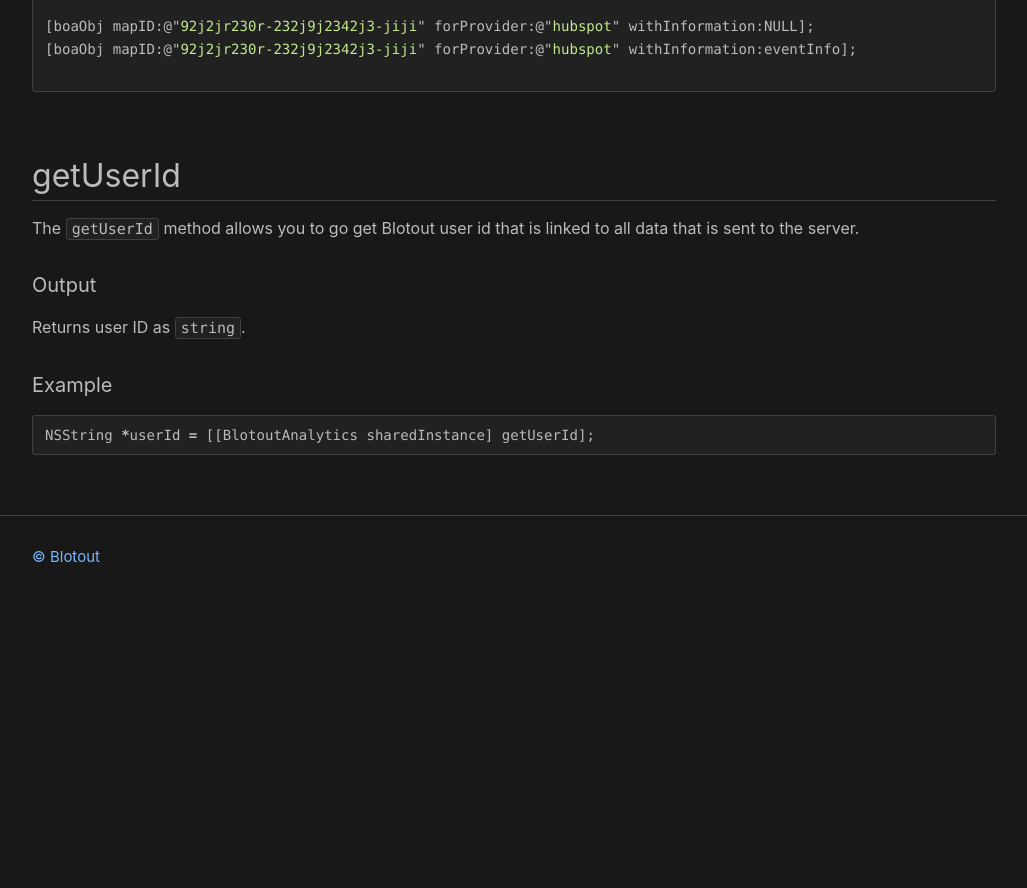
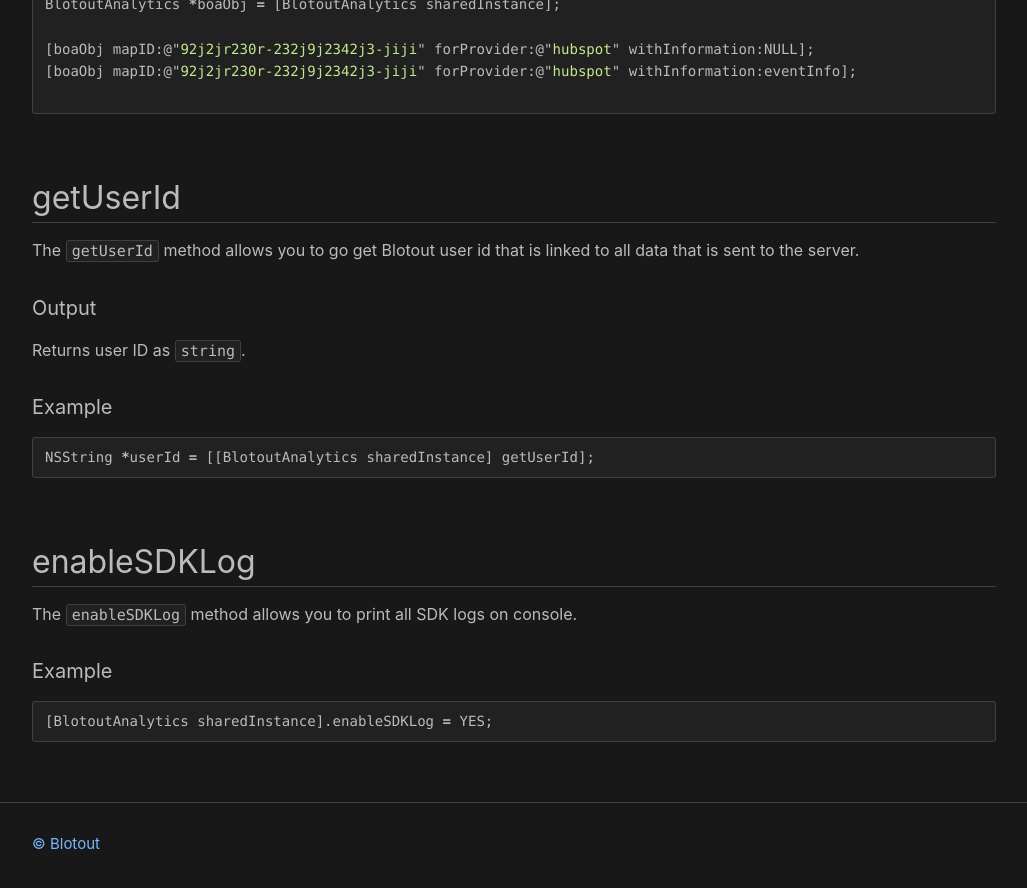
Before and after one commit to blotoutio/sdk-ios, a Jekyll site: the page built from docs/api.md, in a window 1280 px wide and 900 px high, scrolled down 3094 px. Shown: the top 888 px of the window, without its empty margins (126-1153 px from the left). Built offline with Jekyll 4.4.1, drawn with Linux system fonts in a browser that asks for light colours; our own code applies the rules of GitHub Pages for plain Markdown files; before the commit the page ends 3708 px from its top, so only the background shows below that; some of the changed text lies outside the part shown.

Commit message:
update document with enableSDKLog method

````diff
--- a/docs/api.md
+++ b/docs/api.md
@@ -105,3 +106,11 @@ Returns user ID as `string`.
 ```js
 NSString *userId = [[BlotoutAnalytics sharedInstance] getUserId];
 ```
+
+## enableSDKLog
+The `enableSDKLog` method allows you to print all SDK logs on console.
+
+#### Example
+```js
+[BlotoutAnalytics sharedInstance].enableSDKLog = YES;
+```
````
Also changed, not shown: other parts of docs/api.md (+1 -0 lines), docs/integration.md (+2 -2 lines).
